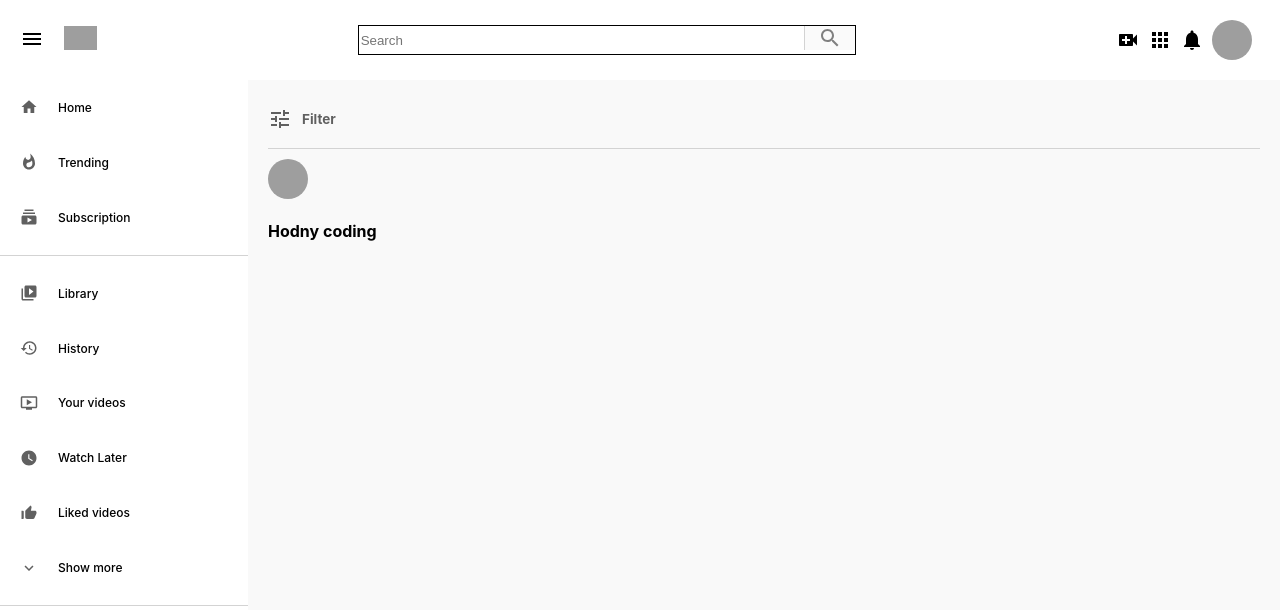
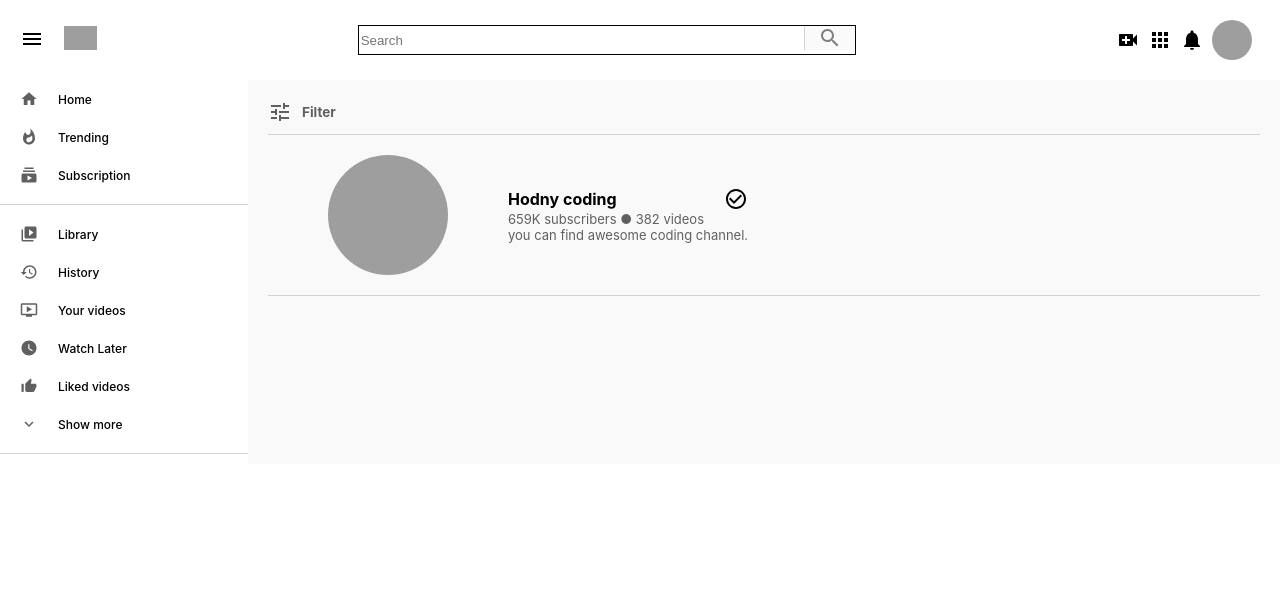
Before and after one commit to EinsVision/Youtube-clone, a React (Create React App) app in the folder youtube-clone/: page /search/1 in a window 1280 px wide. Shown: the top 610 px of the page. Built offline with nearby package versions, Linux system fonts and the light colour scheme; grey boxes are pictures that could not be loaded.

Commit message:
search page building -> channel introduction

```diff
--- a/youtube-clone/src/App.css
+++ b/youtube-clone/src/App.css
@@ -1,3 +1,6 @@
+*{
+  margin: 0;
+}
 .app__page{
   display: flex;
 }
--- a/youtube-clone/src/ChannelRow.css
+++ b/youtube-clone/src/ChannelRow.css
@@ -0,0 +1,27 @@
+.channelRow{
+  display: flex;
+  align-items: center;
+  width: 70%;
+}
+
+.channelRow__text{
+  display: flex;
+  flex-direction: column;
+}
+
+.channelRow__text > p{
+  color: #606060;
+  font-size: small !important;
+}
+
+.channelRow__logo{
+  height: 120px !important;
+  width: 120px !important;
+  margin: 10px 60px;
+}
+
+.channelRow__text > h4 {
+  display: flex;
+  align-items: center;
+  justify-content: space-between;
+}
--- a/youtube-clone/src/ChannelRow.js
+++ b/youtube-clone/src/ChannelRow.js
@@ -1,8 +1,9 @@
 import React from 'react';
-import './ChannelRow';
+import './ChannelRow.css';
 import Avatar from '@material-ui/core/Avatar';
+import CheckCircleOutlineIcon from '@material-ui/icons/CheckCircleOutline';
 
-function ChannelRow({image, channel, subs, noOfVideos, description, vertified}) {
+function ChannelRow({image, channel, subs, noOfVideos, description, verified}) {
   return (
     <div className='channelRow'>
       <Avatar
@@ -11,7 +12,9 @@ function ChannelRow({image, channel, subs, noOfVideos, description, vertified})
         src={image}
       />
       <div className='channelRow__text'>
-        <h4>{channel}</h4>
+        <h4>{channel} {verified && <CheckCircleOutlineIcon/>}</h4>
+        <p>{subs} subscribers ● {noOfVideos} videos</p>
+        <p>{description}</p>
       </div>
     </div>
   )
--- a/youtube-clone/src/SearchPage.js
+++ b/youtube-clone/src/SearchPage.js
@@ -2,6 +2,7 @@ import React from 'react';
 import './SearchPage.css';
 import TuneIcon from '@material-ui/icons/Tune';
 import ChannelRow from './ChannelRow';
+import VideoRow from './VideoRow';
 
 function SearchPage() {
   return (
@@ -15,11 +16,15 @@ function SearchPage() {
       <ChannelRow
         image='https://i.ytimg.com/vi/Sp3dFF-Bts0/maxresdefault.jpg'
         channel='Hodny coding'
-        vertified
-        subs='659'
+        verified
+        subs='659K'
         noOfVideos={382}
         description='you can find awesome coding channel.'
       />
+
+      <hr />
+
+      <VideoRow />
     </div>
   )
 }
--- /dev/null
+++ b/youtube-clone/src/VideoRow.js
@@ -0,0 +1,12 @@
+import React from 'react';
+import './VideoRow.css';
+
+function VideoRow() {
+  return (
+    <div className='videoRow'>
+
+    </div>
+  )
+}
+
+export default VideoRow
```
Also changed, not shown: youtube-clone/src/VideoRow.css (added).
